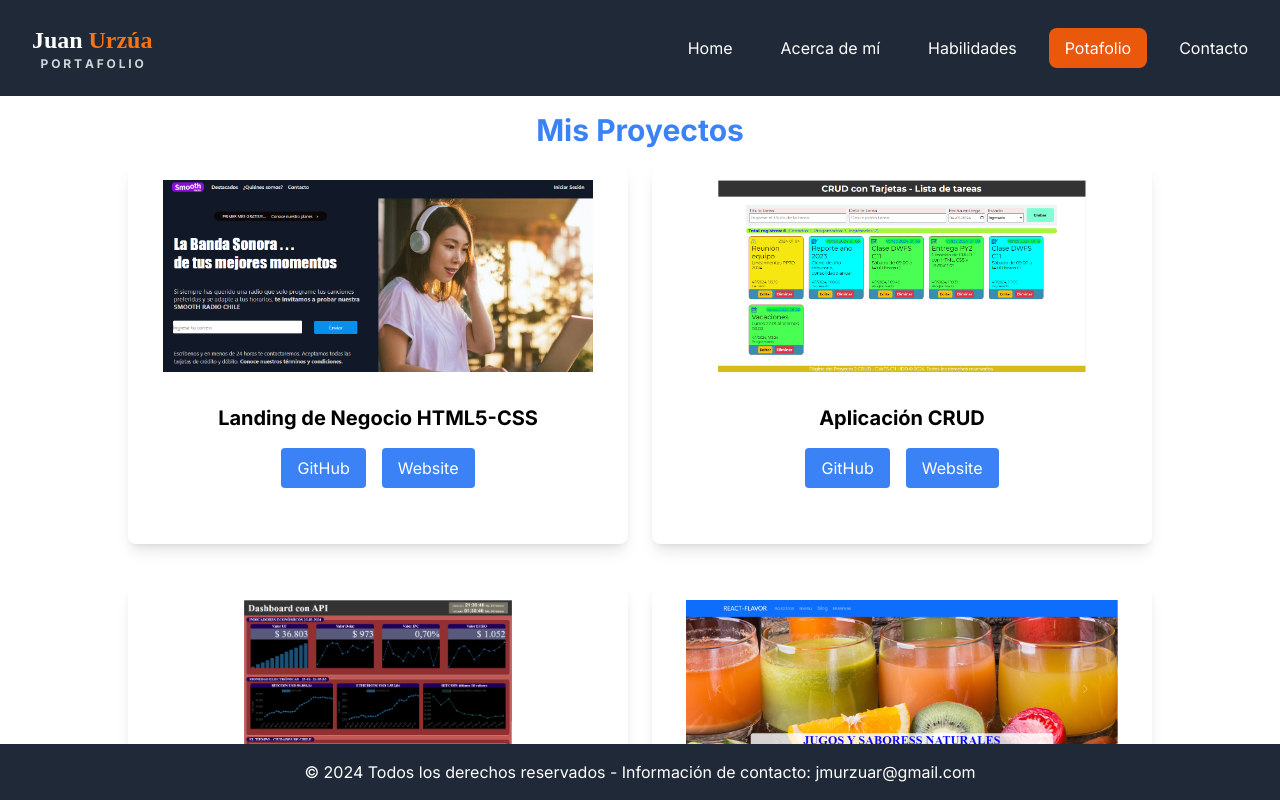
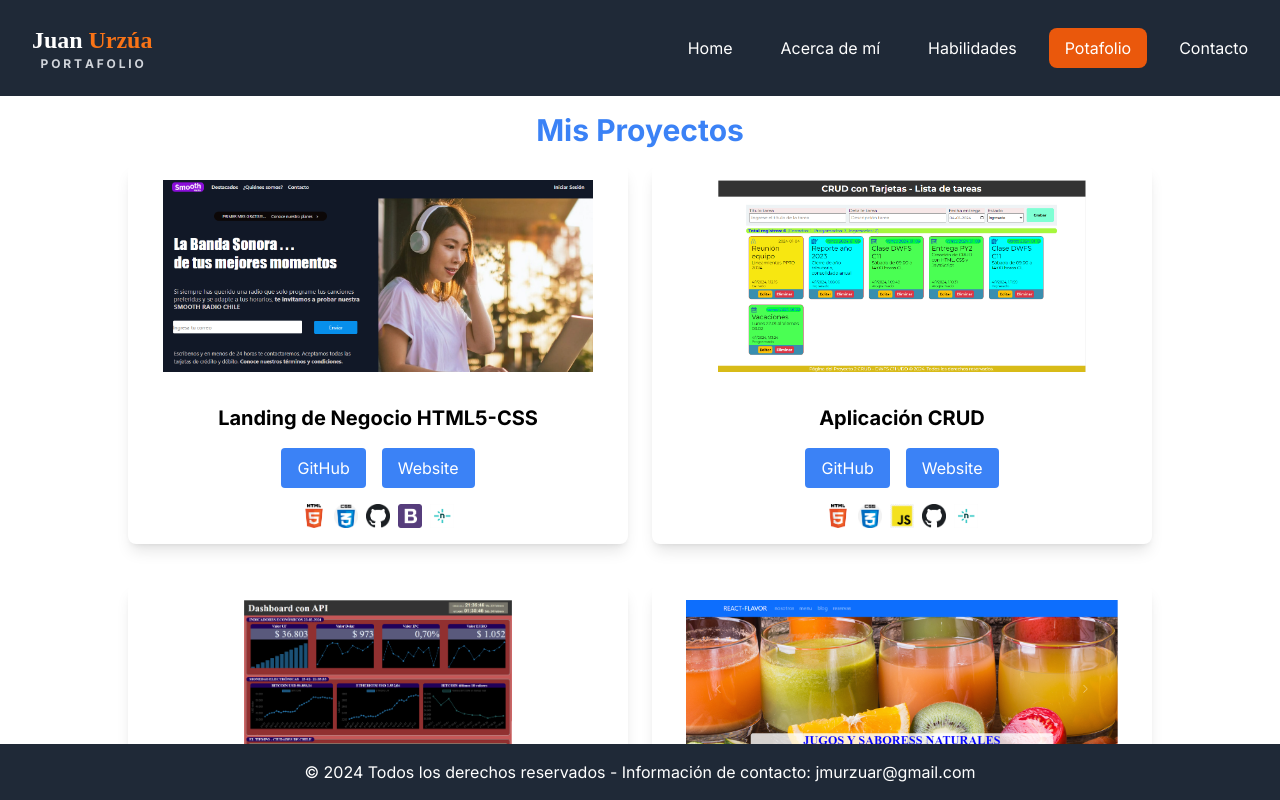
Before and after one commit to jmurzuar/PY6-portafolio, a Next.js app: page /portafolio in a window 1280 px wide. Shown: the top 800 px of the page. Built offline with nearby package versions, Linux system fonts and the light colour scheme.

Commit message:
tercer commit

```diff
--- a/src/app/page.js
+++ b/src/app/page.js
@@ -47,7 +47,7 @@ const BackgroundPage = () => {
         <div className="bg-gray-700 bg-opacity-75 text-white p-8 rounded-lg">
           <h1 className="text-4xl font-bold">Un Profesional para tu Proyecto</h1>
           <p className="mt-4">
-            La perfección es el resultado de pequeños detalles hechos bien.
+          &quot;La perfección es el resultado de pequeños detalles hechos bien.&quot;
             <br />
             <span className="block text-right">
               <strong>Michelangelo</strong>
--- a/src/components/profileCard.jsx
+++ b/src/components/profileCard.jsx
@@ -44,16 +44,16 @@ const ProfileCard = ({ imageUrl, name, githubUrl, websiteUrl, icons }) => {
         <h2 className="text-center text-xl font-bold">{name}</h2>
         <div className="flex justify-center mt-4 space-x-4">
           <Link href={githubUrl} passHref target="_blank" rel="noopener noreferrer">
-              <button className="px-4 py-2 bg-blue-500 text-white rounded hover:bg-blue-700">GitHub</button>
-
-          </Link>
+              <button className="px-4 py-2 bg-blue-500 text-white rounded hover:bg-blue-700">GitHub</button>          </Link>
           <Link href={websiteUrl} passHref target="_blank" rel="noopener noreferrer">
               <button className="px-4 py-2 bg-blue-500 text-white rounded hover:bg-blue-700">Website</button>
           </Link>
         </div>
         <div className="flex justify-center mt-4 space-x-2">
           {icons.slice(0, 6).map((icon, index) => (
-            <image key={index} src={icon} alt={`icon-${index}`} className="w-6 h-6" />
+            <div key={index} className="w-6 h-6 relative">
+              <Image src={icon} alt={`icon-${index}`} layout="fill" objectFit="contain" />
+            </div>
           ))}
         </div>
       </div>
```
